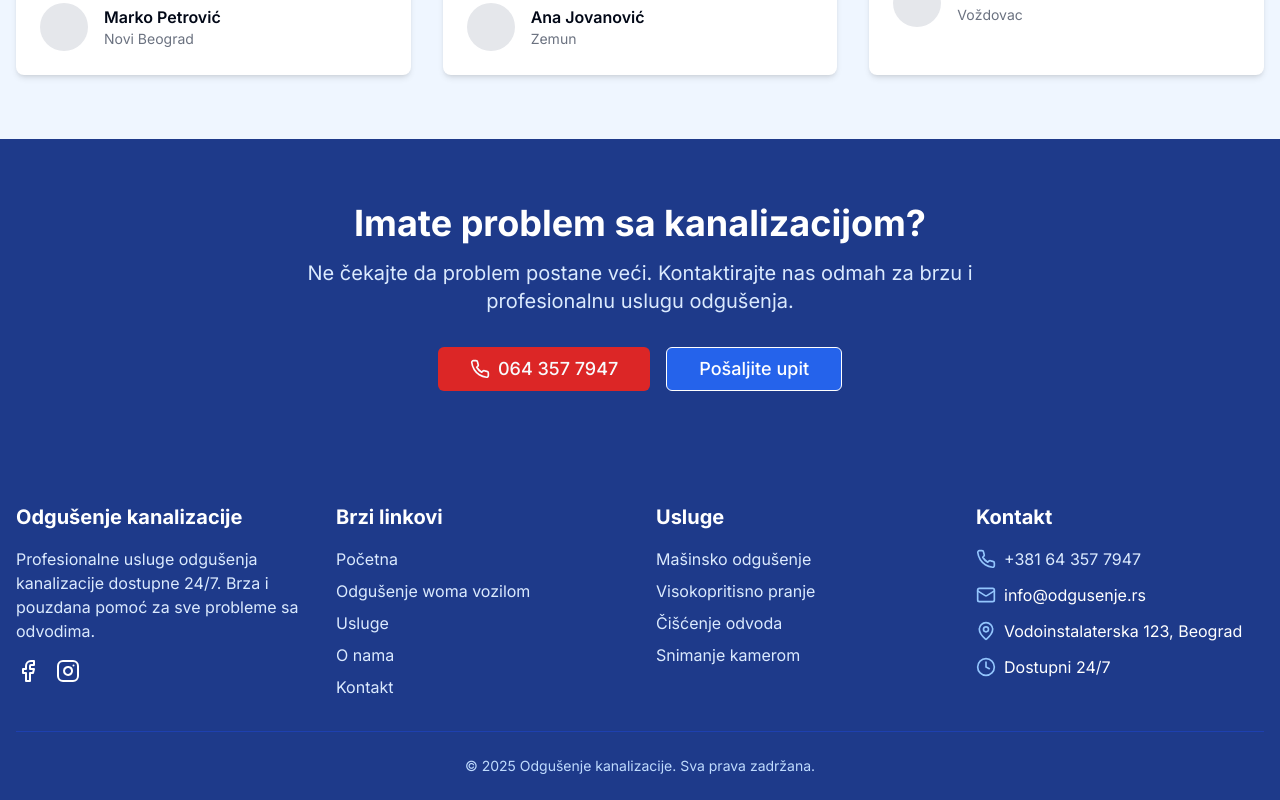
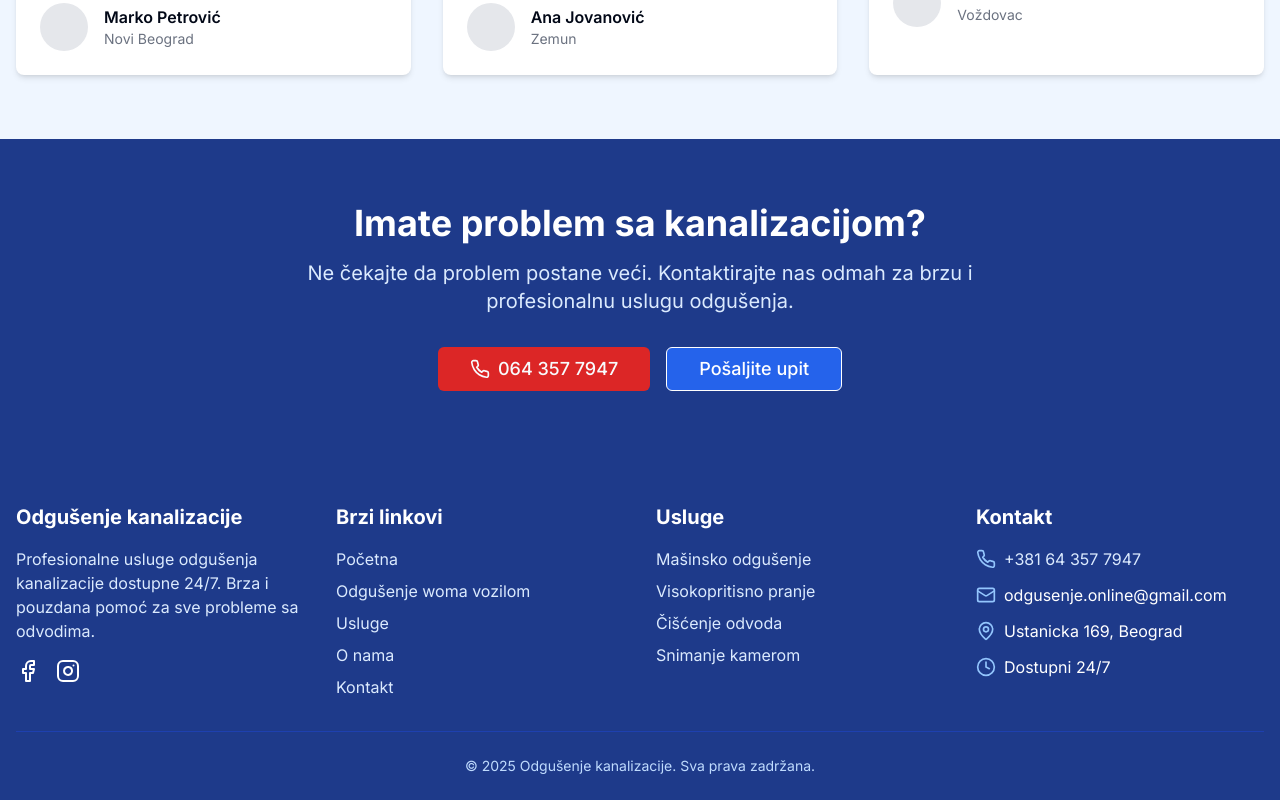
Before and after one commit to seo-wiz-ard/-odgusenje, a Next.js app: page / in a window 1280 px wide. Shown: the part 2167-2967 px from the top of the page. Built offline with nearby package versions, Linux system fonts and the light colour scheme; grey boxes are pictures that could not be loaded.

Commit message:
update footer with new contact info and address
Co-authored-by: null <187064221+seo-wiz-ard@users.noreply.github.com>

```diff
--- a/components/footer.tsx
+++ b/components/footer.tsx
@@ -92,11 +92,11 @@ export default function Footer() {
               </li>
               <li className="flex items-start">
                 <Mail className="h-5 w-5 mr-2 mt-0.5 text-blue-300" />
-                <span>info@odgusenje.rs</span>
+                <span>odgusenje.online@gmail.com</span>
               </li>
               <li className="flex items-start">
                 <MapPin className="h-5 w-5 mr-2 mt-0.5 text-blue-300" />
-                <span>Vodoinstalaterska 123, Beograd</span>
+                <span>Ustanicka 169, Beograd</span>
               </li>
               <li className="flex items-start">
                 <Clock className="h-5 w-5 mr-2 mt-0.5 text-blue-300" />
--- a/components/optimized-image.tsx
+++ b/components/optimized-image.tsx
@@ -61,7 +61,7 @@ export default function OptimizedImage({
   }
 
   return (
-    <div className={`relative overflow-hidden ${className}`}>
+ <div className={`relative overflow-hidden ${className}`}>
       {isLoading && (
         <div className="absolute inset-0 bg-gray-200 animate-pulse flex items-center justify-center">
           <div className="w-8 h-8 border-2 border-blue-600 border-t-transparent rounded-full animate-spin"></div>
--- a/next.config.mjs
+++ b/next.config.mjs
@@ -7,11 +7,12 @@ const nextConfig = {
     ignoreBuildErrors: true,
   },
   images: {
+    domains: ['odgusenje.vodoinstalateri-novi-sad.rs'],
     unoptimized: false,
     formats: ['image/webp', 'image/avif'],
     deviceSizes: [640, 750, 828, 1080, 1200, 1920, 2048, 3840],
     imageSizes: [16, 32, 48, 64, 96, 128, 256, 384],
-    minimumCacheTTL: 31536000, // 1 year
+    minimumCacheTTL: 31536000,
     dangerouslyAllowSVG: true,
     contentSecurityPolicy: "default-src 'self'; script-src 'none'; sandbox;",
   },
```
